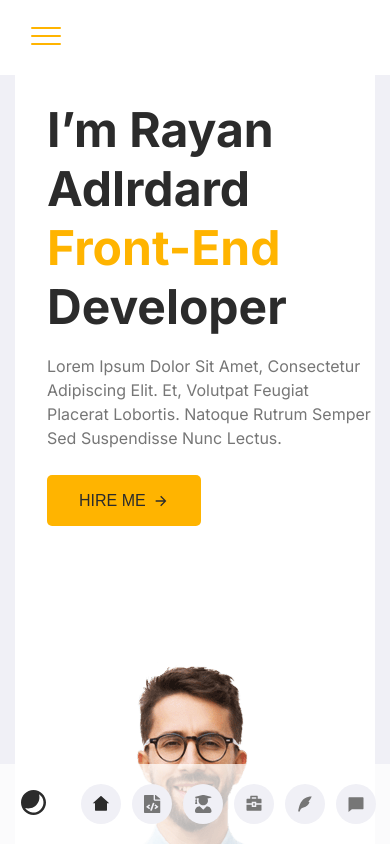
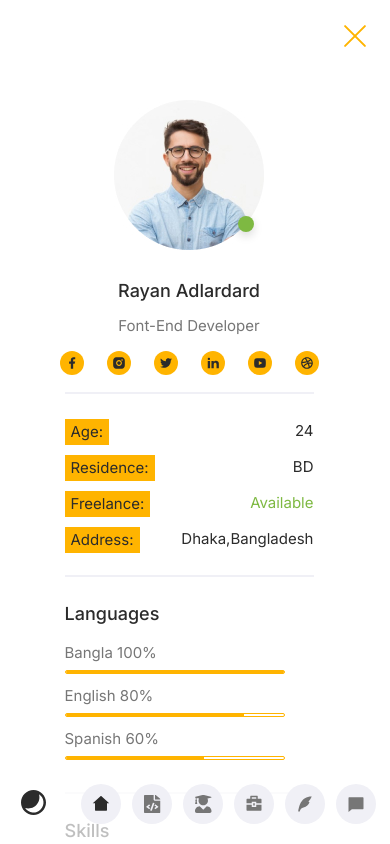
Before and after one commit to KatyKartasava/Project-12, a React app: page / in a window 390 px wide. Shown: the top 844 px of the page. Built offline with nearby package versions, Linux system fonts and the light colour scheme.

Commit message:
mobile version

```diff
--- a/src/layout/header/mobileMenu/MobileMenu.tsx
+++ b/src/layout/header/mobileMenu/MobileMenu.tsx
@@ -13,10 +13,10 @@ import {Button} from "../../../components/button/Button";
 export const MobileMenu = () => {
     return (
         <StyledMobileMenu>
-            <BurgerButton isOpen={false}>
+            <BurgerButton isOpen={true}>
                 <span></span>
             </BurgerButton>
-            <MobileMenuPopup isOpen={false}>
+            <MobileMenuPopup isOpen={true}>
                 <FlexWrapper direction={'column'} justifyContent={'space-between'} alignItems={'center'}>
                     <PhotoWrapper>
                         <Photo src={photo} alt="Photo Rayan Adlardard"/>
@@ -83,11 +83,45 @@ const StyledMobileMenu = styled.aside`
     @media ${theme.media.tablet} {
         display: block;
     }
+
+    ${FlexWrapper} {
+        padding: 50px 46px 25px 40px;
+    }
+
+    ${Name} {
+        font-size: 18px;
+        font-weight: 500;
+        margin-top: 30px;
+        margin-bottom: 15px;
+    }
+
+    ${MainTitle} {
+        color: ${theme.colors.fontText};
+        font-size: 15px;
+        font-weight: 400;
+        margin-bottom: 20px;
+    }
+
+    ${Button} {
+        font-size: 14px;
+        font-weight: 600;
+        line-height: 17px;
+        text-align: left;
+        text-transform: uppercase;
+        padding: 10px 0 10px 40px;
+        background-color: ${theme.colors.accent};
+        margin-top: 25px;
+        width: 100%;
+
+        svg {
+            margin-left: 20px;
+        }
+    }
 `
 
 const BurgerButton = styled.button<{isOpen: boolean}>`
     position: fixed;
-    left: 31px;
+    right: 50px;
     top: 35px;
 
     span {
```
